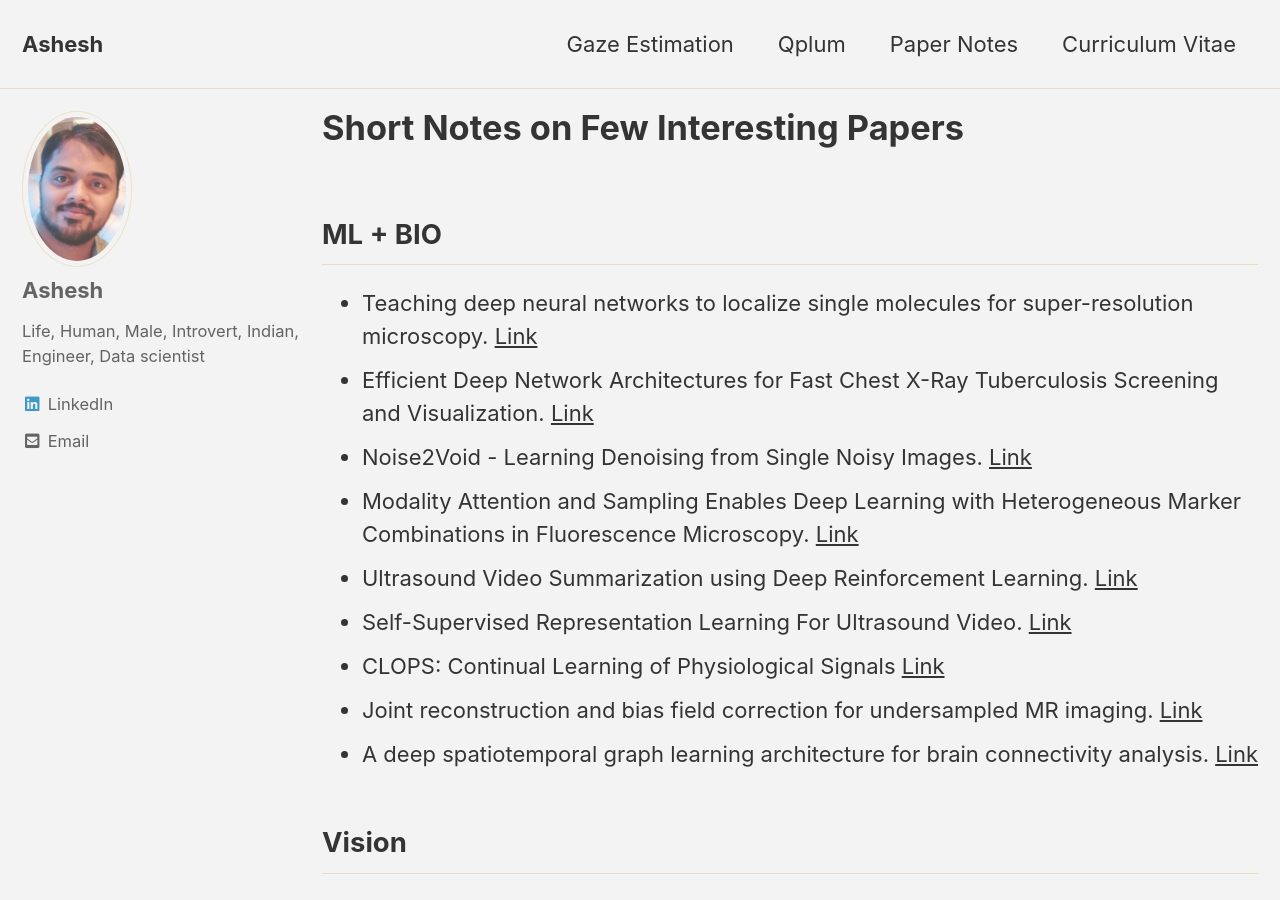
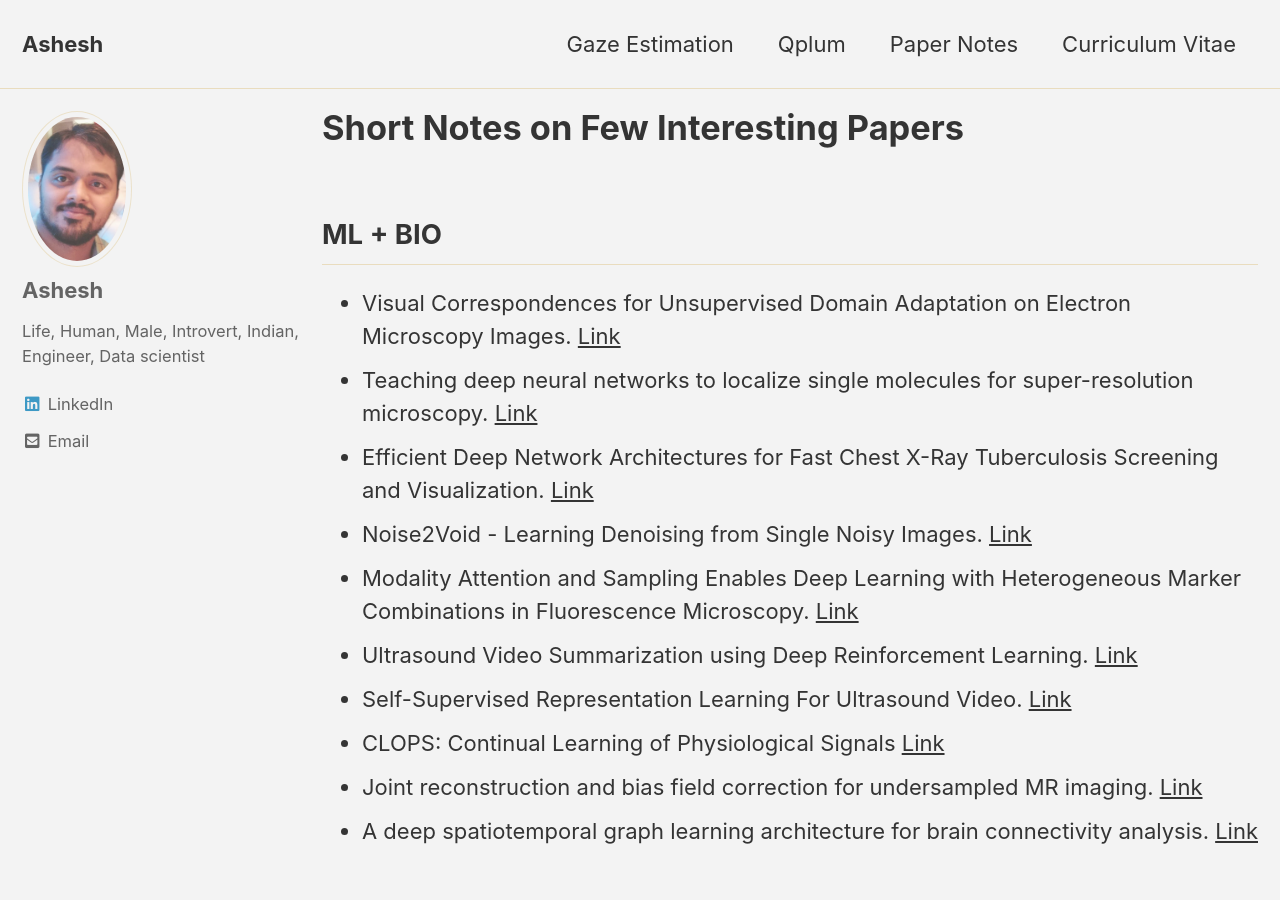
Before and after one commit to ashesh-0/ashesh.github.io, a Jekyll site: the page built from papers.md, in a window 1280 px wide and 900 px high. Built offline with Jekyll 4.4.1, drawn with Linux system fonts in a browser that asks for light colours; cached includes are drawn as plain includes.

Commit message:
update papers

```diff
--- a/papers.md
+++ b/papers.md
@@ -6,6 +6,7 @@ author_profile: true
 classes: wide
 ---
 ## ML + BIO
+* Visual Correspondences for Unsupervised Domain Adaptation on Electron Microscopy Images. [Link](/VisCorresEM/)
 * Teaching deep neural networks to localize single molecules for super-resolution microscopy. [Link](/DECODE/)
 * Efficient Deep Network Architectures for Fast Chest X-Ray Tuberculosis Screening and Visualization. [Link](/fast_xray_TB/)
 * Noise2Void - Learning Denoising from Single Noisy Images. [Link](/Noise2Void/)
```
